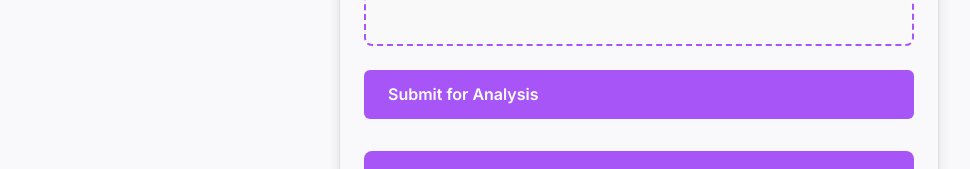
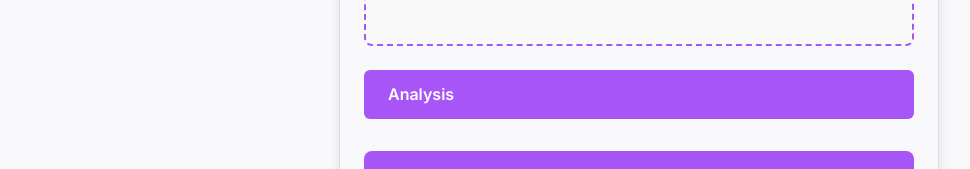
Before and after one commit to Sonikaelangovan/resume-screener-app, a Next.js app: page / in a window 1280 px wide. Shown: the part 1173-1342 px from the top of the page, without its empty margins (1-971 px from the left). Built offline with nearby package versions, Linux system fonts and the light colour scheme.

Commit message:
Update ResumeUpload.js

```diff
--- a/src/components/ResumeUpload.js
+++ b/src/components/ResumeUpload.js
@@ -101,7 +101,7 @@ export default function ResumeUpload() {
           onMouseOver={(e) => e.target.style.backgroundColor = '#7c3aed'}
           onMouseOut={(e) => e.target.style.backgroundColor = '#a855f7'}
         >
-          Submit for Analysis
+          Analysis
         </button>
       </form>
 
```
